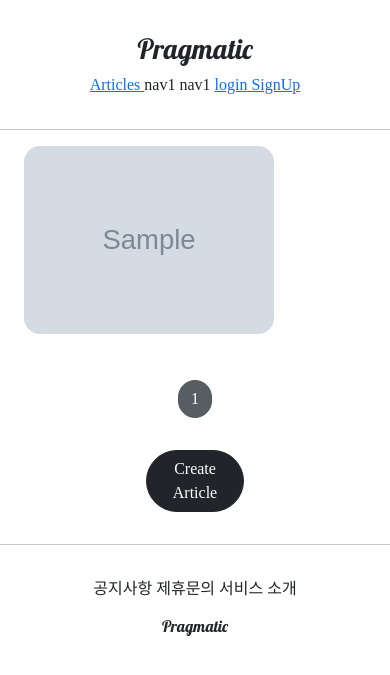
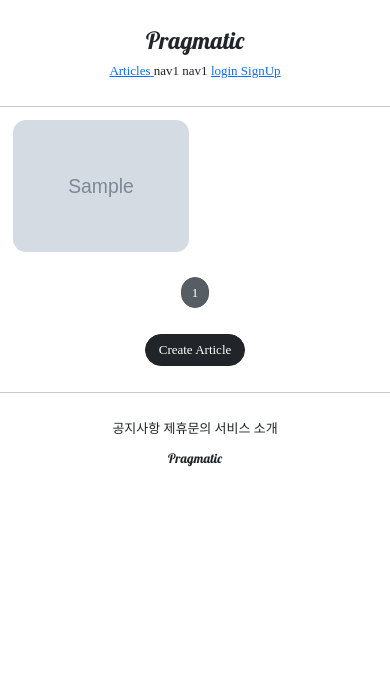
Before and after one commit to kluedeugene/myPinterest, a Django app: page /articles/list/ in a window 390 px wide. Shown: the top 675 px of the page. Run offline with Django 4.2, Linux system fonts and the light colour scheme; tables that the repository leaves empty hold one stand-in row (values such as "Sample post"); grey boxes marked "Sample" are stand-in pictures; some libraries are stand-ins or nearby versions.

Commit message:
django course 39 모바일디버깅, 반응형 레이아웃

```diff
--- a/articleapp/templates/articleapp/list.html
+++ b/articleapp/templates/articleapp/list.html
@@ -5,9 +5,17 @@
 
 <style>
 
+    .container {
+        padding: 0;
+        margin: 0 auto;
+    }
+
+    .container a{
+        width: 45%;
+        max-width: 250px;
+    }
+
     .container div {
-      width: 250px;
-      background-color: antiquewhite;
       display: flex;
       justify-content: center;
       align-items: center;
@@ -39,7 +47,7 @@
 
 
     <div style="text-align: center">
-        <a href="{% url 'articleapp:create' %}" class="btn btn-dark rounded-pill col-3 mt-3 mb-3">
+        <a href="{% url 'articleapp:create' %}" class="btn btn-dark rounded-pill mt-3 mb-3 px-3">
             Create Article
         </a>
     </div>
--- a/commentapp/views.py
+++ b/commentapp/views.py
@@ -26,7 +26,6 @@ class CommentCreateView(CreateView):
 
 @method_decorator(comment_ownership_required, 'get')
 @method_decorator(comment_ownership_required, 'post')
-
 class CommentDeleteView(DeleteView):
     model = Comment
     context_object_name = 'target_comment'
--- a/pragmatic/settings.py
+++ b/pragmatic/settings.py
@@ -36,7 +36,7 @@ SECRET_KEY = env('SECRET_KEY')
 # SECURITY WARNING: don't run with debug turned on in production!
 DEBUG = env('DEBUG')
 
-ALLOWED_HOSTS = []
+ALLOWED_HOSTS = ['*']
 
 
 # Application definition
--- a/static/base.css
+++ b/static/base.css
@@ -17,3 +17,9 @@
     text-align: center;
     margin: 2rem 0;
 }
+
+@media screen and (max-width: 500px){
+    html{
+        font-size: 13px;
+    }
+}
--- a/static/js/magicgrid.js
+++ b/static/js/magicgrid.js
@@ -145,7 +145,7 @@ MagicGrid.prototype.colWidth = function colWidth () {
  * Initializes an array of empty columns
  * and calculates the leftover whitespace.
  *
- * @return {{cols: Array, wSpace: number}}
+ * @return {cols: Array, wSpace: number}
  * @private
  */
 MagicGrid.prototype.setup = function setup () {
@@ -288,7 +288,7 @@ MagicGrid.prototype.listen = function listen () {
 let magicGrid = new MagicGrid({
   container: '.container',
   animate: true,
-  gutter: 30,
+  gutter: 12,
   static: true,
   useMin: true
 });
--- a/templates/head.html
+++ b/templates/head.html
@@ -1,6 +1,7 @@
 {%  load static %}
 <head>
     <meta charset="UTF-8">
+    <meta name="viewport" content="width=device-width, initial-scale=1, shrink-to-fit=no">
     <title>Title</title>
 
 <!--  BOOTSTRAP LINK -->
```
